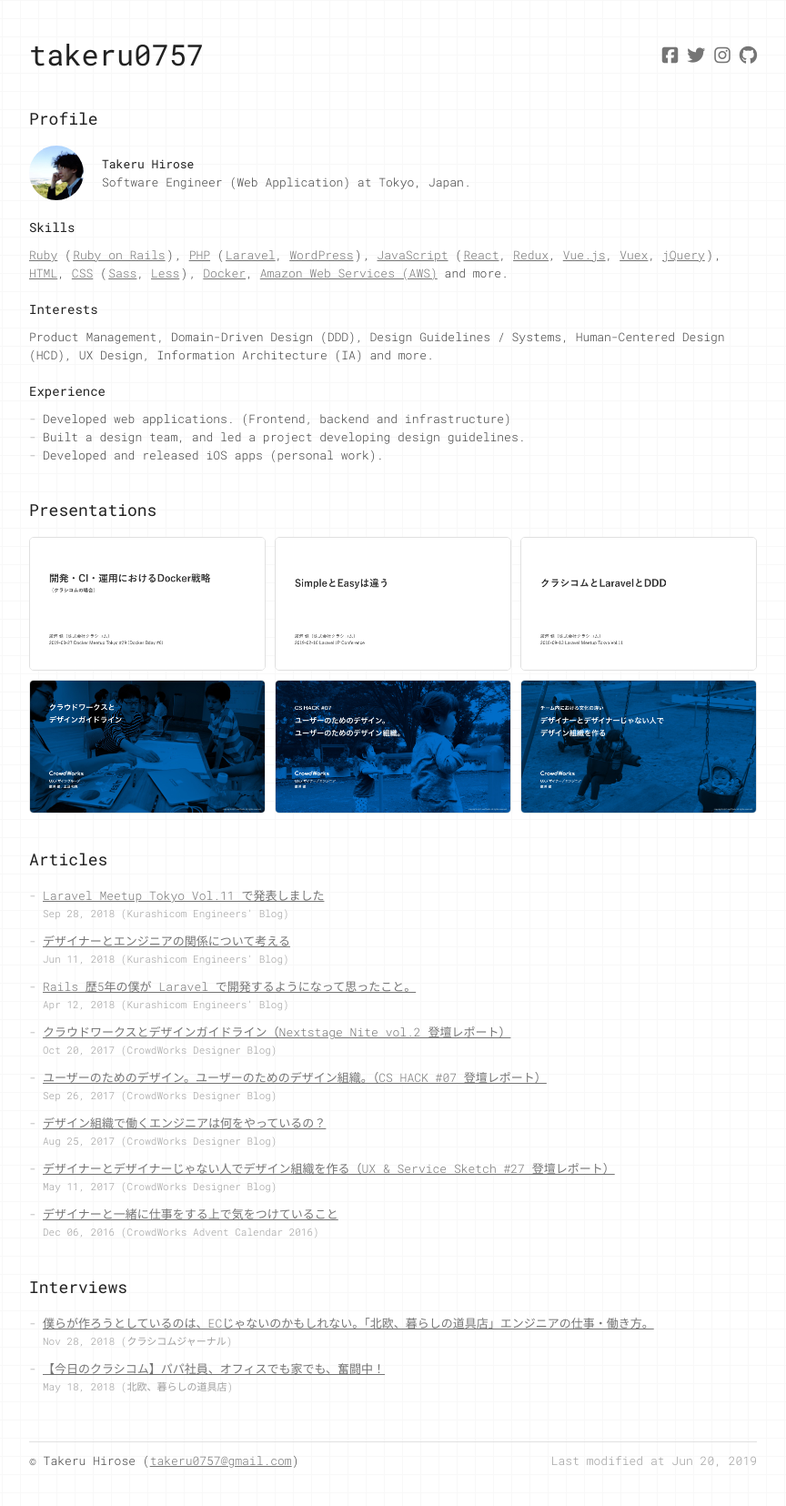
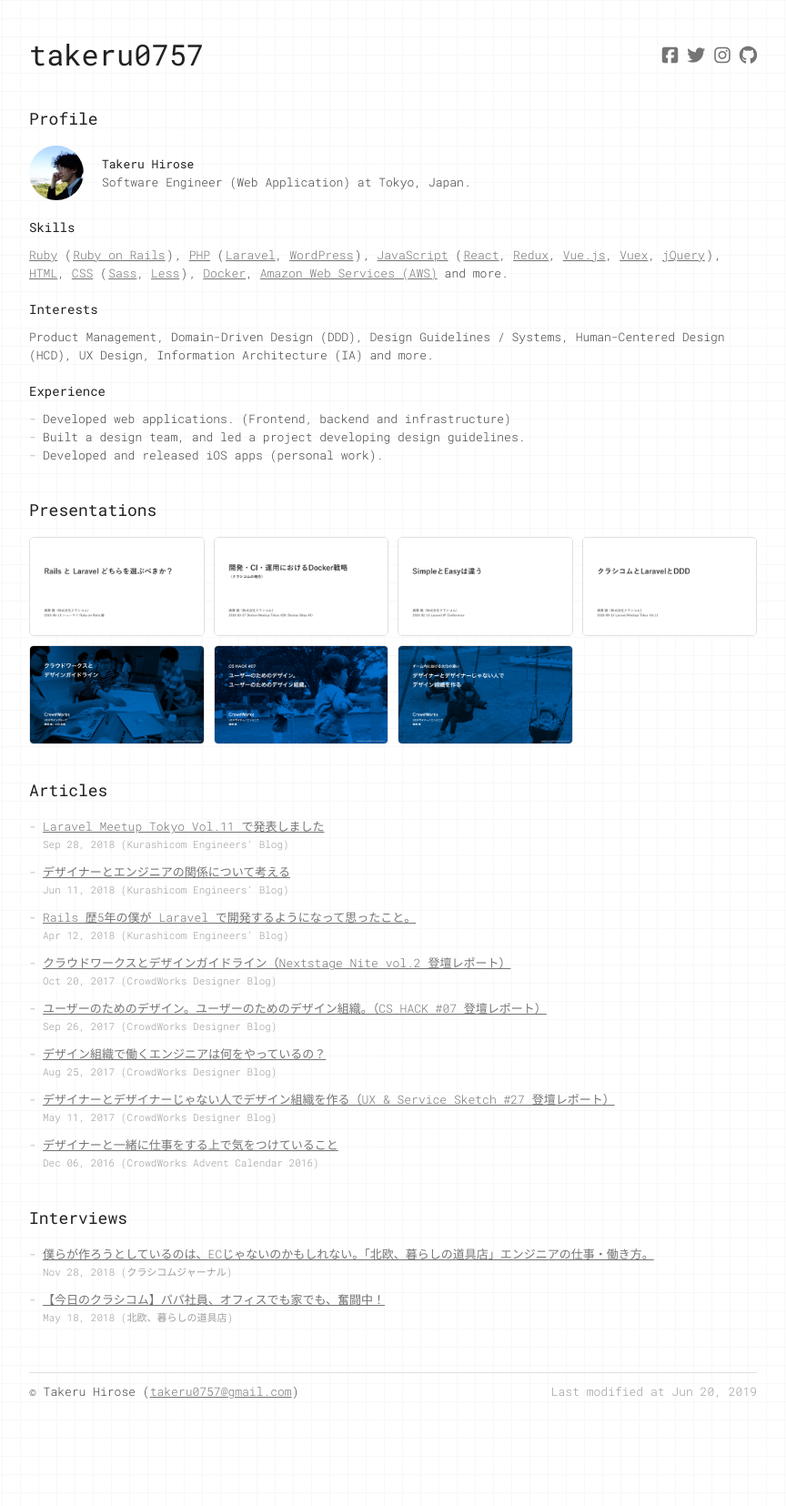
Before and after one commit to takeru0757/takeru0757.github.io, a Jekyll site: the page built from index.html, in a window 1280 px wide. Shown: the whole page at 91% size, without its empty margins (208-1072 px from the left). Built offline with Jekyll 4.4.1, drawn with Linux system fonts in a browser that asks for light colours; nearby versions of some CDN libraries; after the commit the page ends 1579 px from its top, so only the background shows below that.

Commit message:
add new presentation

```diff
--- a/_data/presentations.yml
+++ b/_data/presentations.yml
@@ -1,3 +1,7 @@
+- title: Rails と Laravel どちらを選ぶべきか？
+  image: /assets/img/presentation-20190619.jpg
+  url: https://speakerdeck.com/takeru0757/rails-or-laravel
+
 - title: 開発・CI・運用におけるDocker戦略（クラシコムの場合）
   image: /assets/img/presentation-20190327.jpg
   url: https://speakerdeck.com/takeru0757/dockerising-apps-at-kurashicom
--- a/assets/css/style.scss
+++ b/assets/css/style.scss
@@ -216,7 +216,7 @@ address {
 
   @media all and (min-width: $container-max-width) {
     > li {
-      flex-basis: calc(100% / 3);
+      flex-basis: calc(100% / 4);
     }
   }
 }
```
Also changed, not shown: assets/img/presentation-20190619.jpg (added).
